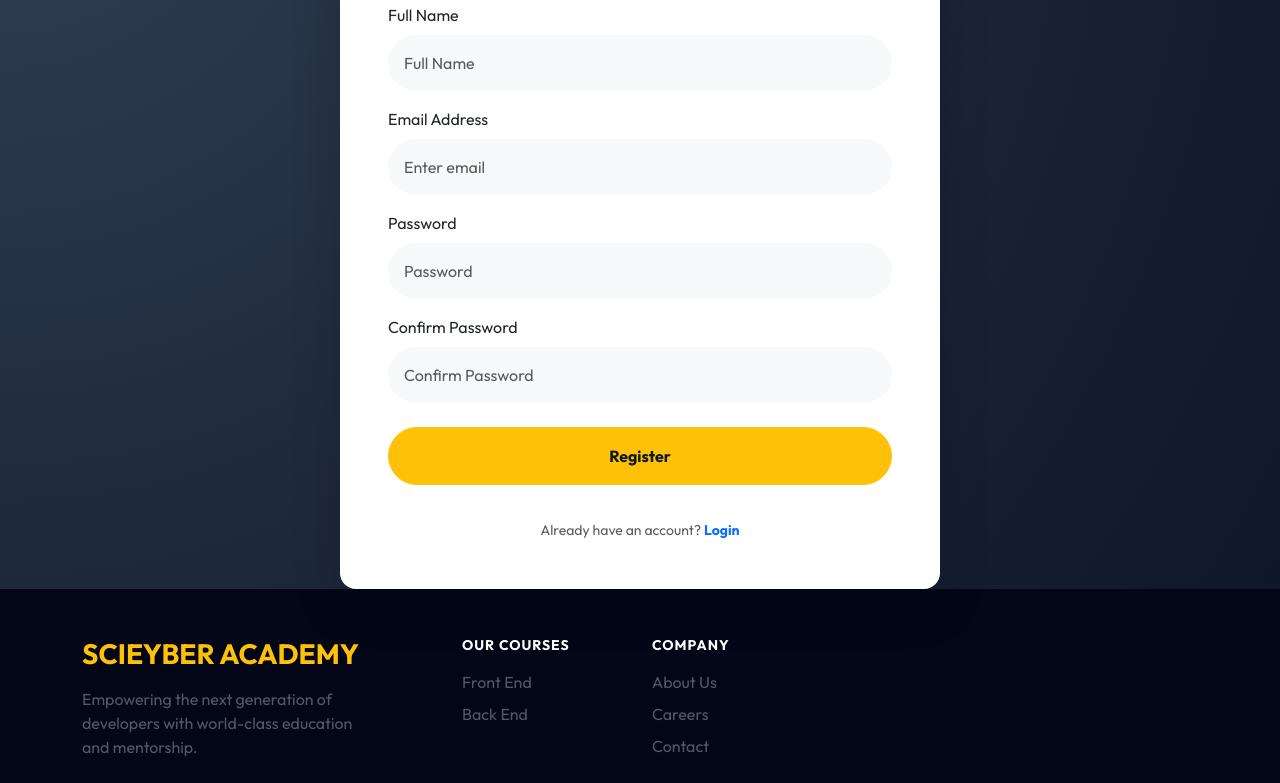
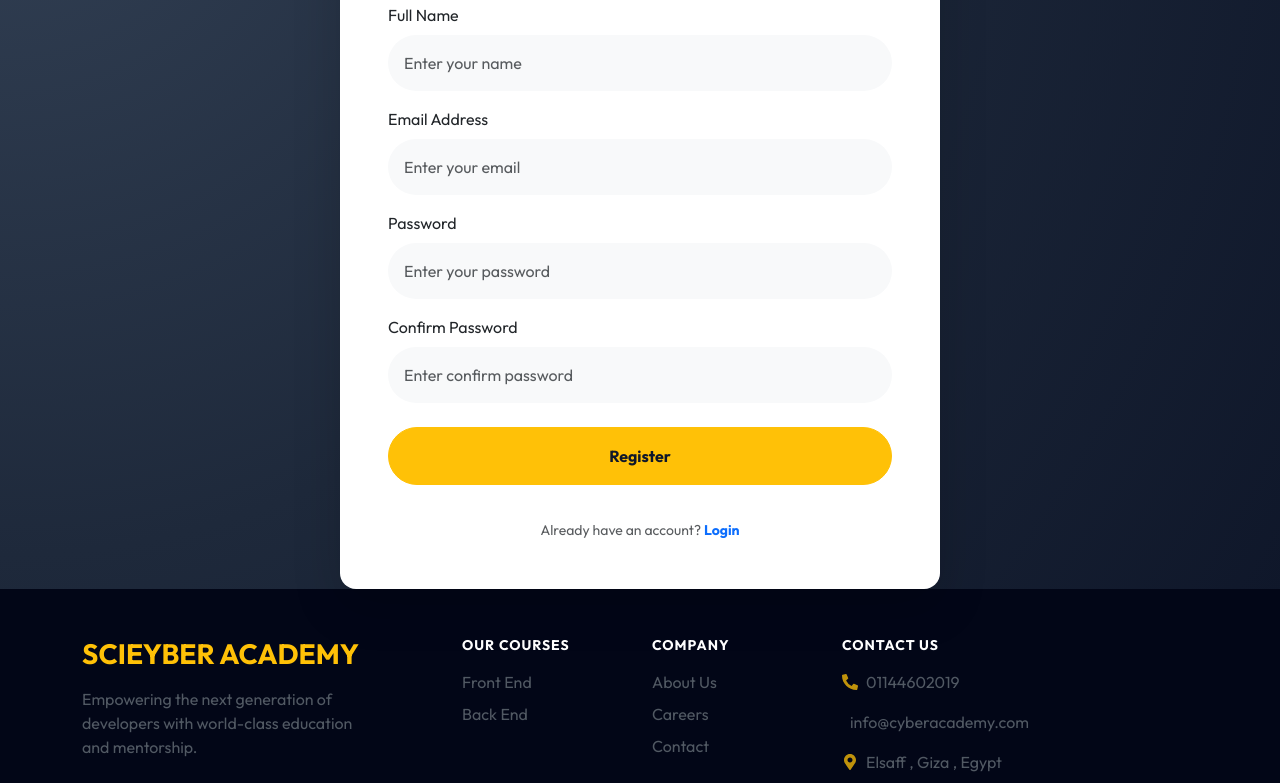
Before and after one commit to eslam9779/Scieyber-academy, a React (Vite) app: page /register in a window 1280 px wide. Shown: the part 200-983 px from the top of the page. Built offline with nearby package versions, Linux system fonts and the light colour scheme.

Commit message:
feat: Add initial core UI components (CategoriesSection, Footer, HeroSection), authentication pages (Login, Registration), and an image asset.

```diff
--- a/src/components/CategoriesSection.jsx
+++ b/src/components/CategoriesSection.jsx
@@ -1,12 +1,12 @@
 import React from 'react';
 import { Container, Row, Col, Card } from 'react-bootstrap';
 import { useTranslation } from 'react-i18next';
-import { FaReact, FaPython, FaArrowRight, FaClock, FaLayerGroup, FaCheckCircle } from 'react-icons/fa';
+import { FaReact, FaPython, FaArrowRight, FaClock, FaLayerGroup, FaCheckCircle, FaArrowLeft } from 'react-icons/fa';
 import { motion } from 'framer-motion';
 import { Link } from 'react-router-dom';
 
 const CategoriesSection = () => {
-    const { t } = useTranslation();
+    const { t ,i18n } = useTranslation();
 
     const categories = [
         {
@@ -144,7 +144,7 @@ const CategoriesSection = () => {
                                         </div>
 
                                         <Link to={`/course/${cat.id}`} className="btn btn-primary w-100 rounded-pill py-3 fw-bold shadow-lg d-flex align-items-center justify-content-center group">
-                                            {t('LearnMore')} <FaArrowRight className="ms-2 transition-transform group-hover-translate-x" />
+                                            {t('LearnMore')} {i18n.resolvedLanguage === 'ar' ? <FaArrowLeft className="me-2 transition-transform group-hover-translate-x" /> : <FaArrowRight className="ms-2 transition-transform group-hover-translate-x" />}
                                         </Link>
                                     </Card.Body>
                                 </Card>
--- a/src/components/Footer.jsx
+++ b/src/components/Footer.jsx
@@ -3,7 +3,7 @@ import React from 'react';
 // import { Container, Row, Col } from 'react-bootstrap';
 import { Container, Row, Col, Form, Button, InputGroup } from 'react-bootstrap';
 import { useTranslation } from 'react-i18next';
-import { FaFacebook, FaTwitter, FaLinkedin, FaInstagram, FaPaperPlane } from 'react-icons/fa';
+import { FaFacebook, FaTwitter, FaLinkedin, FaInstagram, FaPaperPlane, FaPhoneAlt, FaEnvelope, FaMapMarkerAlt } from 'react-icons/fa';
 import { Link } from 'react-router-dom';
 
 const Footer = () => {
@@ -48,6 +48,47 @@ const Footer = () => {
                             <li><a href="#" className="text-decoration-none text-secondary hover-primary transition">{t('Contact')}</a></li>
                         </ul>
                     </Col>
+                    <Col lg={2} md={4} sm={6}>
+                        <h6
+                            className="text-white fw-bold mb-3 text-uppercase small"
+                            style={{ letterSpacing: '1px' }}
+                        >
+                            {t('contact_us')}
+                        </h6>
+
+                        <ul
+                            className="list-unstyled text-secondary opacity-75 d-flex flex-column gap-3"
+                            style={{ textAlign: 'start' }}
+                        >
+                            <li className="d-flex align-items-center gap-2">
+                                <FaPhoneAlt className="text-primary" />
+                                <a
+                                    href="tel:+20123456789"
+                                    className="text-decoration-none text-secondary hover-primary transition"
+                                >
+                                   01144602019
+                                </a>
+                            </li>
+
+                            <li className="d-flex align-items-center gap-2">
+                                <FaEnvelope className="text-primary" />
+                                <a
+                                    href="mailto:info@cyberacademy.com"
+                                    className="text-decoration-none text-secondary hover-primary transition"
+                                >
+                                    info@cyberacademy.com
+                                </a>
+                            </li>
+
+                            <li className="d-flex align-items-center gap-2">
+                                <FaMapMarkerAlt className="text-primary" />
+                                <span className="text-secondary">
+                                    {t('address')}
+                                </span>
+                            </li>
+                        </ul>
+                    </Col>
+
                 </Row>
                 <hr className="border-secondary opacity-25 my-5" />
                 <div className="text-center text-secondary small opacity-50">
--- a/src/components/HeroSection.jsx
+++ b/src/components/HeroSection.jsx
@@ -2,6 +2,7 @@ import React from 'react';
 import { Container, Row, Col, Button } from 'react-bootstrap';
 import { useTranslation, Trans } from 'react-i18next';
 import { motion } from 'framer-motion';
+// import heroImage from '../assets/images/scieyber.jpeg';
 import heroImage from '../assets/images/hero_illustration.png';
 
 const HeroSection = () => {
--- a/src/pages/Login.jsx
+++ b/src/pages/Login.jsx
@@ -25,12 +25,12 @@ const Login = () => {
                         <Form>
                             <Form.Group className="mb-3" controlId="formBasicEmail">
                                 <Form.Label>{t('Email')}</Form.Label>
-                                <Form.Control type="email" placeholder="Enter email" className="rounded-pill p-3 border-0 bg-light" />
+                                <Form.Control type="email" placeholder={t('enter_email')} className="rounded-pill p-3 border-0 bg-light" />
                             </Form.Group>
 
                             <Form.Group className="mb-4" controlId="formBasicPassword">
                                 <Form.Label>{t('Password')}</Form.Label>
-                                <Form.Control type="password" placeholder="Password" className="rounded-pill p-3 border-0 bg-light" />
+                                <Form.Control type="password" placeholder={t('enter_password')} className="rounded-pill p-3 border-0 bg-light" />
                             </Form.Group>
 
                             <Button variant="primary" type="submit" className="w-100 rounded-pill p-3 fw-bold mb-3">
--- a/src/pages/Registration.jsx
+++ b/src/pages/Registration.jsx
@@ -24,22 +24,22 @@ const Registration = () => {
                         <Form>
                             <Form.Group className="mb-3" controlId="formBasicName">
                                 <Form.Label>{t('Name')}</Form.Label>
-                                <Form.Control type="text" placeholder="Full Name" className="rounded-pill p-3 border-0 bg-light" />
+                                <Form.Control type="text" placeholder={t("enter_name")} className="rounded-pill p-3 border-0 bg-light" />
                             </Form.Group>
 
                             <Form.Group className="mb-3" controlId="formBasicEmail">
                                 <Form.Label>{t('Email')}</Form.Label>
-                                <Form.Control type="email" placeholder="Enter email" className="rounded-pill p-3 border-0 bg-light" />
+                                <Form.Control type="email" placeholder={t("enter_email")} className="rounded-pill p-3 border-0 bg-light" />
                             </Form.Group>
 
                             <Form.Group className="mb-3" controlId="formBasicPassword">
                                 <Form.Label>{t('Password')}</Form.Label>
-                                <Form.Control type="password" placeholder="Password" className="rounded-pill p-3 border-0 bg-light" />
+                                <Form.Control type="password" placeholder={t("enter_password")} className="rounded-pill p-3 border-0 bg-light" />
                             </Form.Group>
 
                             <Form.Group className="mb-4" controlId="formConfirmPassword">
                                 <Form.Label>{t('ConfirmPassword')}</Form.Label>
-                                <Form.Control type="password" placeholder="Confirm Password" className="rounded-pill p-3 border-0 bg-light" />
+                                <Form.Control type="password" placeholder={t("enter_confirm_password")} className="rounded-pill p-3 border-0 bg-light" />
                             </Form.Group>
 
                             <Button variant="primary" type="submit" className="w-100 rounded-pill p-3 fw-bold mb-3">
```
Also changed, not shown: src/assets/images/scieyber.jpeg (added).
